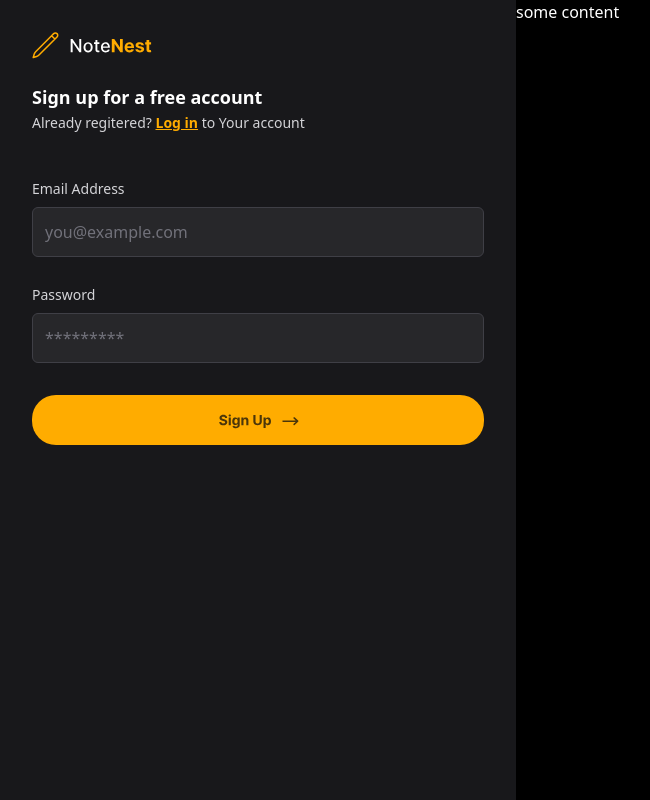
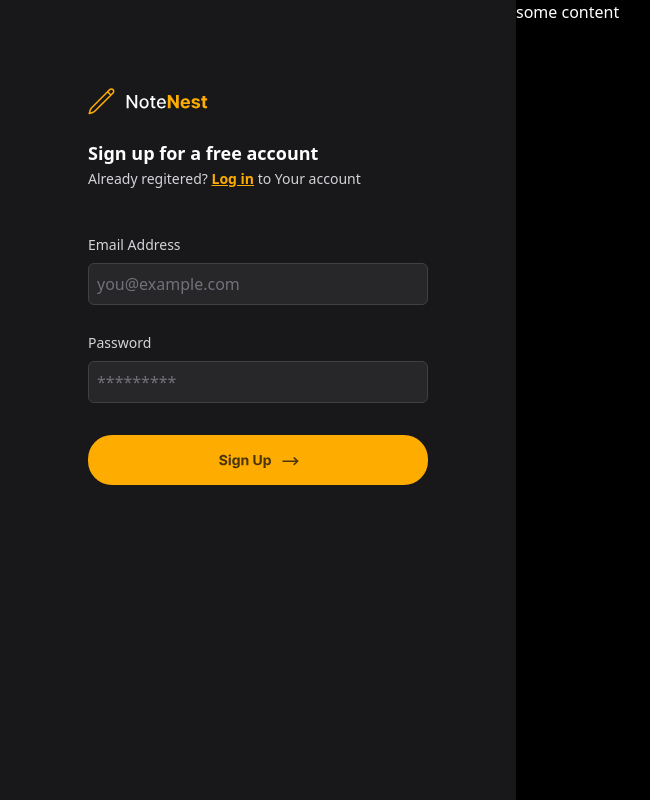
Before and after one commit to ManU4kym/NoteKeeper, a Nuxt app: page /register in a window 1280 px wide. Shown: the whole page, without its empty margins (0-650 px from the left). Built offline with nearby package versions, Linux system fonts and the light colour scheme.

Commit message:
markup for register

```diff
--- a/pages/register.vue
+++ b/pages/register.vue
@@ -3,6 +3,7 @@
         <!-- side bar -->
 
         <div class=" w-[516px] h-full bg-zinc-900 p-8">
+            <div class="p-8 m-6">
                 <Logo />
                 <h1 class="text-white font-bold text-lg mt-6">Sign up for a free account</h1>
                 <p class="text-zinc-300 text-sm leading-6">Already regitered? <span
@@ -13,20 +14,21 @@
                 <div class="mt-11">
                     <label class="text-zinc-300  text-sm block mb-2 " for="">Email Address</label>
                     <input type="email "
-                    class="block w-full rounded-md text-white p-3 border border-[#3F3F46] bg-[#27272A] placeholder:text-zinc-500"
+                        class="block w-full rounded-md text-white p-2 border border-[#3F3F46] bg-[#27272A] placeholder:text-zinc-500"
                         placeholder="you@example.com">
                 </div>
 
                 <div class="mt-7">
                     <label class="text-zinc-300  text-sm block mb-2 " for="">Password</label>
                     <input type="password"
-                    class="block w-full rounded-md text-white p-3 border border-[#3F3F46] bg-[#27272A] placeholder:text-zinc-500"
+                        class="block w-full rounded-md text-white p-2 border border-[#3F3F46] bg-[#27272A] placeholder:text-zinc-500"
                         placeholder="*********">
                 </div>
                 <div class="">
                     <button class="bg-[#FFAC00]  font-bold w-full flex justify-center mt-8 p-4 rounded-3xl">
                         <sign />
                     </button>
+                </div>
             </div>
         </div>
         <!-- /sidebar -->
```
Lines whose indentation alone changed are shown as unchanged.
